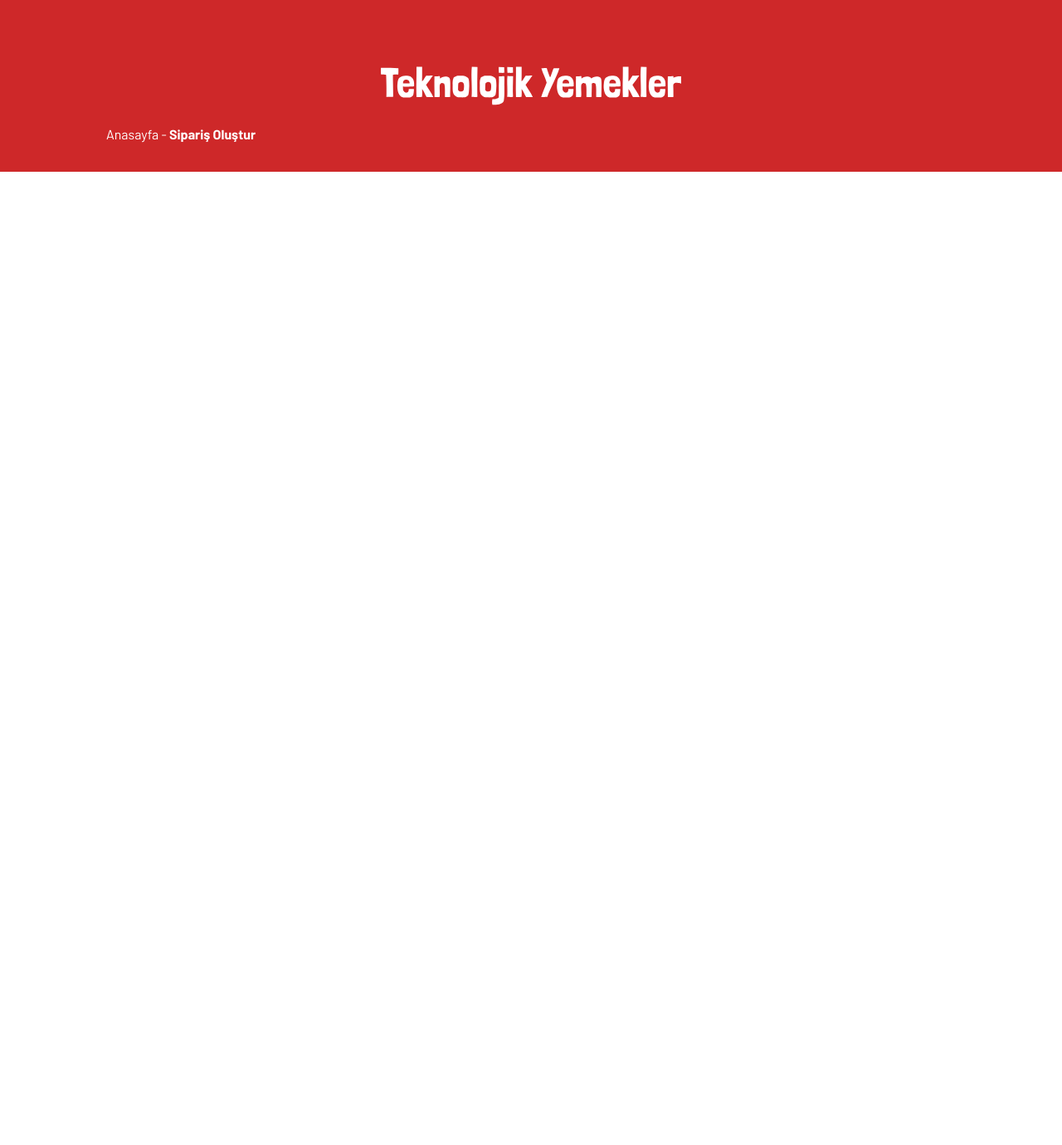
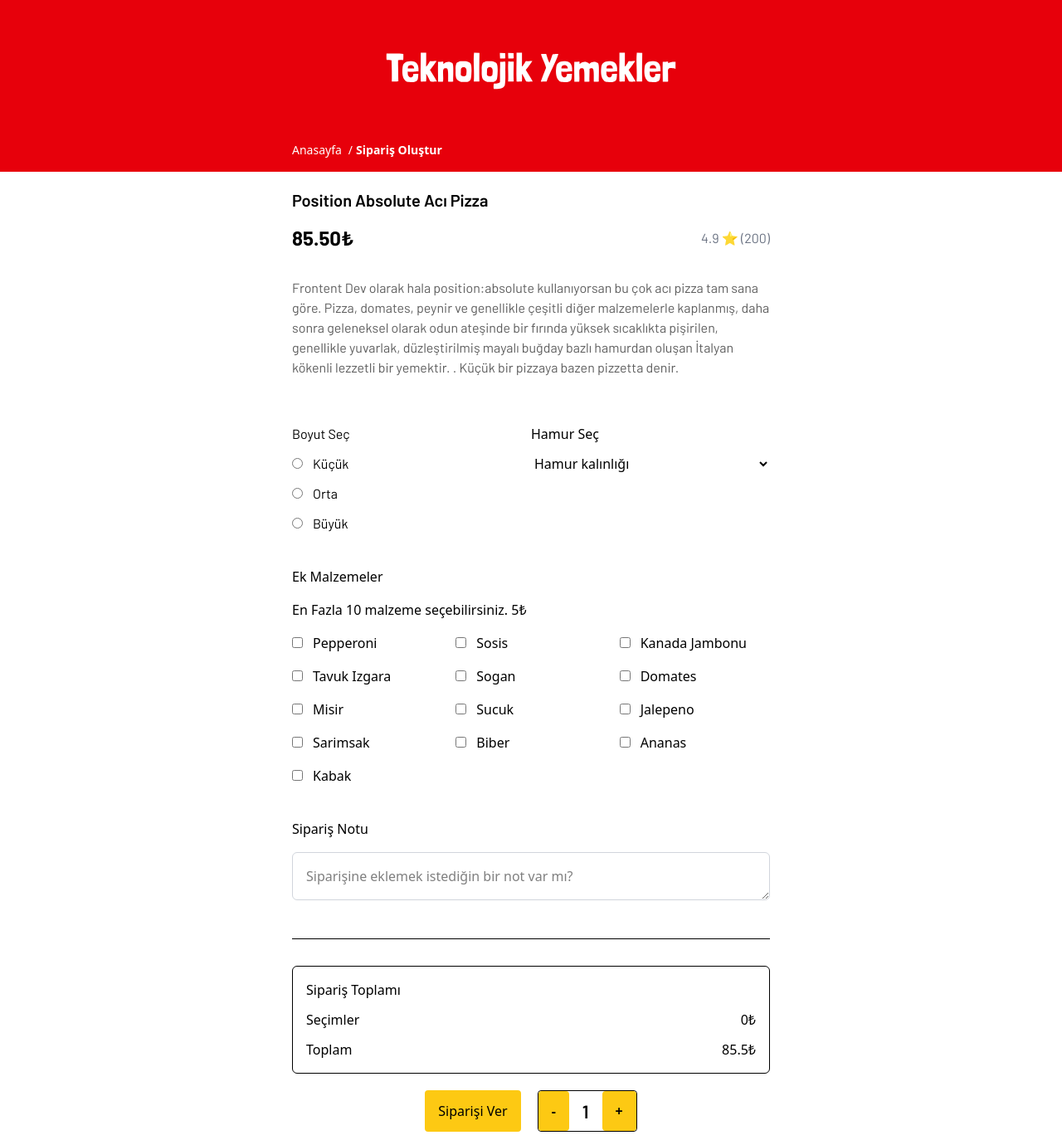
Before and after one commit to Recremated/S8Challange-Pizza-Recremated, a React (Vite) app: page /OrderPizza in a window 1280 px wide. Shown: the whole page at 83% size. Before the commit the page ends 800 px from the top, so only its background shows below. Built offline with nearby package versions, Linux system fonts and the light colour scheme; a web font is replaced by a local one.

Commit message:
Pizza order updated

```diff
--- a/components/OrderPizza.jsx
+++ b/components/OrderPizza.jsx
@@ -1,18 +1,241 @@
+import { useState } from "react";
 import { Link } from "react-router-dom";
-import "../src/styles/Success.css";
 
 const OrderPizza = () => {
+  const selection = [
+    "Pepperoni",
+    "Sosis",
+    "Kanada Jambonu",
+    "Tavuk Izgara",
+    "Sogan",
+    "Domates",
+    "Misir",
+    "Sucuk",
+    "Jalepeno",
+    "Sarimsak",
+    "Biber",
+    "Ananas",
+    "Kabak",
+  ];
+
+  const [formData, setFormData] = useState({
+    size: "",
+    thickness: "",
+    ingredients: [],
+    note: "",
+    price: 85.5,
+    amount: 1,
+  });
+
+  const handleChange = (e) => {
+    const { name, value } = e.target;
+    setFormData((prevData) => ({
+      ...prevData,
+      [name]: value,
+    }));
+  };
+
+  const handleIngredientChange = (ingredient) => {
+    setFormData((prevData) => {
+      const ingredients = prevData.ingredients.includes(ingredient)
+        ? prevData.ingredients.filter((item) => item !== ingredient)
+        : [...prevData.ingredients, ingredient];
+      return { ...prevData, ingredients };
+    });
+  };
+
+  const handleAmountChange = (operation) => {
+    setFormData((prevData) => ({
+      ...prevData,
+      amount:
+        operation === "increase"
+          ? prevData.amount + 1
+          : Math.max(1, prevData.amount - 1),
+    }));
+  };
+
+  const handleSubmit = (e) => {
+    e.preventDefault();
+    if (!formData.size || !formData.thickness) {
+      alert("Lütfen pizza boyutu ve hamur kalınlığını seçin!");
+      return;
+    }
+    console.log(formData);
+  };
+
   return (
-    <div className="flex min-h-screen">
-      <div className="flex justify-center h-[207px] w-screen bg-[#CE2829]">
-        <img
-          className="aspect-8/1 max-w-[362px]"
-          src="../images/iteration-1-images/logo.svg"
-        ></img>
-        {/* YARIN gride bak*/}
-        <p className=" absolute top-[150px] left-[10%] text-right text-[20px] sm:text-[16px] font-barlow text-white">
-          Anasayfa - <span className="font-bold">Sipariş Oluştur</span>
+    <div className="bg-white min-h-screen flex flex-col items-center w-full">
+      <header className="bg-red-600 text-white w-full h-[207px] flex flex-col">
+        <div className="flex-1 flex items-center justify-center">
+          <img
+            className="aspect-8/1 max-w-[362px]"
+            src="../images/iteration-1-images/logo.svg"
+            alt="Teknolojik Yemekler Logo"
+          />
+        </div>
+
+        <div className="w-full flex justify-center">
+          <div className="max-w-md sm:max-w-md md:max-w-xl lg:max-w-xl w-full mx-[60px] pb-4">
+            <div className="text-sm flex items-center">
+              <Link to="/" className="mr-1">
+                Anasayfa
+              </Link>
+              <span className="mx-1">/</span>
+              <span className="font-semibold">Sipariş Oluştur</span>
+            </div>
+          </div>
+        </div>
+      </header>
+      <div
+        className="flex flex-col max-w-md sm:max-w-md md:max-w-xl lg:max-w-xl mx-[60px] gap-4 mt-5
+"
+      >
+        <h2 className="text-xl font-barlow font-semibold">
+          Position Absolute Acı Pizza
+        </h2>
+        <div className="flex items-center font-barlow justify-between">
+          <span className="text-2xl font-bold">
+            {formData.price.toFixed(2)}₺
+          </span>
+          <span className="text-gray-500">4.9 ⭐ (200)</span>
+        </div>
+        <p className="text-[#5F5F5F] font-barlow mt-4">
+          Frontent Dev olarak hala position:absolute kullanıyorsan bu çok acı
+          pizza tam sana göre. Pizza, domates, peynir ve genellikle çeşitli
+          diğer malzemelerle kaplanmış, daha sonra geleneksel olarak odun
+          ateşinde bir fırında yüksek sıcaklıkta pişirilen, genellikle yuvarlak,
+          düzleştirilmiş mayalı buğday bazlı hamurdan oluşan İtalyan kökenli
+          lezzetli bir yemektir. . Küçük bir pizzaya bazen pizzetta denir.
         </p>
+        <form onSubmit={handleSubmit}>
+          <div className="flex my-10">
+            <div className="flex flex-col w-1/2 gap-3 font-barlow">
+              <label>Boyut Seç</label>
+              <label>
+                <input
+                  type="radio"
+                  name="size"
+                  value="kucuk"
+                  checked={formData.size === "kucuk"}
+                  onChange={handleChange}
+                />
+                <span className="ml-3">Küçük</span>
+              </label>
+              <label>
+                <input
+                  type="radio"
+                  name="size"
+                  value="orta"
+                  checked={formData.size === "orta"}
+                  onChange={handleChange}
+                />
+                <span className="ml-3">Orta</span>
+              </label>
+              <label>
+                <input
+                  type="radio"
+                  name="size"
+                  value="buyuk"
+                  checked={formData.size === "buyuk"}
+                  onChange={handleChange}
+                />
+                <span className="ml-3">Büyük</span>
+              </label>
+            </div>
+            <div className="flex flex-col w-1/2 gap-3">
+              <label htmlFor="thickness">Hamur Seç</label>
+              <select
+                id="thickness"
+                name="thickness"
+                value={formData.thickness}
+                onChange={handleChange}
+              >
+                <option value="">Hamur kalınlığı</option>
+                <option value="ince">İnce</option>
+                <option value="incecik">İncecik</option>
+                <option value="klasik">Klasik</option>
+              </select>
+            </div>
+          </div>
+
+          <div className="mb-10">
+            <label>Ek Malzemeler</label>
+            <p className="my-4">En Fazla 10 malzeme seçebilirsiniz. 5₺</p>
+            <div className="grid grid-cols-2 gap-4 md:grid-cols-3">
+              {selection.map((ingredient) => (
+                <label key={ingredient}>
+                  <input
+                    type="checkbox"
+                    checked={formData.ingredients.includes(ingredient)}
+                    onChange={() => handleIngredientChange(ingredient)}
+                  />
+                  <span className="ml-3">{ingredient}</span>
+                </label>
+              ))}
+            </div>
+          </div>
+
+          <div className="pb-10 border-b">
+            <label>Sipariş Notu</label>
+            <textarea
+              rows="1"
+              className="w-full p-4 mt-4 border border-gray-300 rounded-md focus:outline-none focus:ring-2 focus:ring-blue-500"
+              placeholder="Siparişine eklemek istediğin bir not var mı?"
+              value={formData.note}
+              onChange={handleChange}
+              name="note"
+            ></textarea>
+          </div>
+
+          <div className="mt-4 py-4 flex flex-col items-center gap-5">
+            <div className="flex flex-col justify-center w-full p-4 border rounded-[6px] gap-3">
+              <div className="flex justify-between">
+                <p>Sipariş Toplamı</p>
+              </div>
+              <div className="flex justify-between">
+                <p>Seçimler</p>
+                <span className="ml-auto">
+                  {formData.ingredients.length * 5}₺
+                </span>
+              </div>
+              <div className="flex justify-between">
+                <p>Toplam</p>
+                <span className="ml-auto">
+                  {(formData.price + formData.ingredients.length * 5) *
+                    formData.amount}
+                  ₺
+                </span>
+              </div>
+            </div>
+
+            <div className="flex w-full justify-center gap-5">
+              <button type="submit" className="bg-[#FDC913] rounded px-4">
+                Siparişi Ver
+              </button>
+              <div className="flex border-1 rounded items-center">
+                <button
+                  type="button"
+                  className="px-4 py-3 bg-[#FDC913] text-black font-bold rounded hover:bg-red-600 transition duration-200"
+                  onClick={() => handleAmountChange("decrease")}
+                >
+                  -
+                </button>
+
+                <div className="text-[22px] font-barlow font-semibold mx-4">
+                  {formData.amount}
+                </div>
+
+                <button
+                  type="button"
+                  className="px-4 py-3 bg-[#FDC913] text-black font-bold rounded hover:bg-red-600 transition duration-200"
+                  onClick={() => handleAmountChange("increase")}
+                >
+                  +
+                </button>
+              </div>
+            </div>
+          </div>
+        </form>
       </div>
     </div>
   );
--- a/package.json
+++ b/package.json
@@ -15,8 +15,9 @@
     "@testing-library/react": "^14.1.2",
     "@testing-library/user-event": "^14.5.2",
     "axios": "^1.6.5",
-    "react": "^18.2.0",
-    "react-dom": "^18.2.0",
+    "bootstrap": "^5.3.3",
+    "react": "^18.3.1",
+    "react-dom": "^18.3.1",
     "react-router-dom": "^6.3.0",
     "tailwindcss": "^4.0.15"
   },
```
Also changed, not shown: 1 other file (tests, documents, lock files or other folders).
